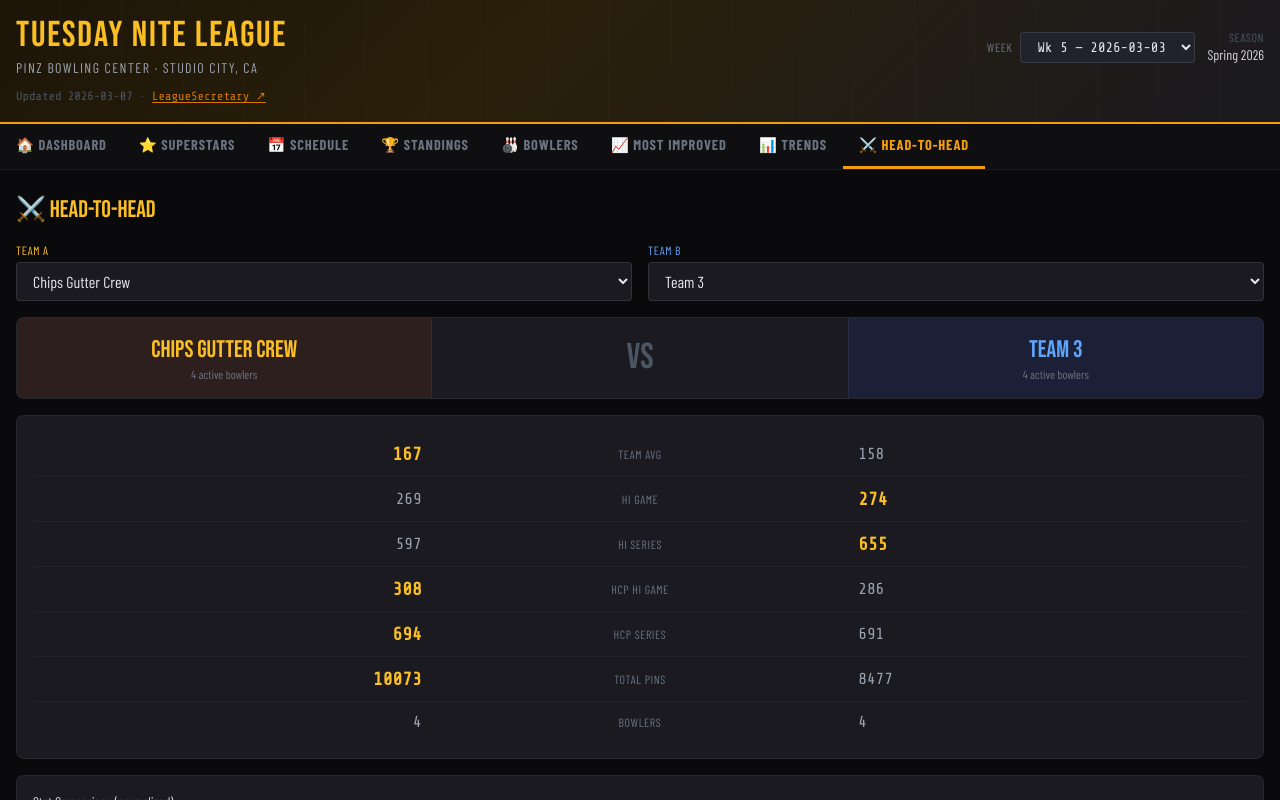
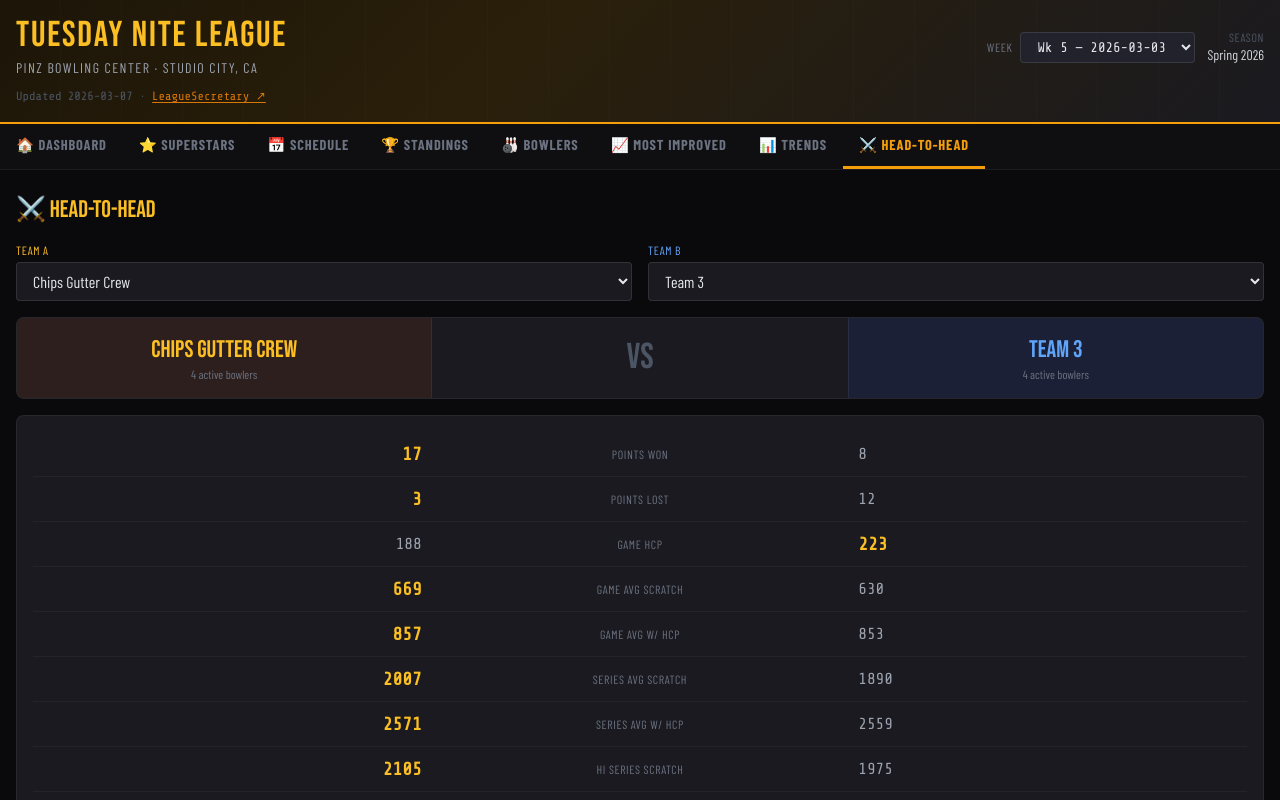
Before and after one commit to spaceshiptrip/tues-nite, a React (Vite) app: page / in a window 1280 px wide. Both pictures are taken after a click on the element "View Head-to-Head". Shown: the top 800 px of the page. Built offline with nearby package versions, Linux system fonts and the light colour scheme; a web font is replaced by a local one.

Commit message:
working on improving H2H view #13 (#15)

```diff
--- a/src/views/HeadToHead.jsx
+++ b/src/views/HeadToHead.jsx
@@ -31,28 +31,39 @@ export default function HeadToHead({ weekData, initialTeamA = '', initialTeamB =
 
   if (!weekData) return <p className="text-gray-500">No data.</p>
 
-  const teams = useMemo(() => computeTeams(weekData.bowlers), [weekData])
+  const teams = useMemo(() => {
+    const raw = computeTeams(weekData.bowlers)
+    // gameHcp = sum of active bowlers' per-game handicap
+    return raw.map(t => ({
+      ...t,
+      gameHcp: t.bowlers.filter(b => b.TotalGames > 0).reduce((sum, b) => sum + (b.HandicapAfterBowling ?? 0), 0)
+    }))
+  }, [weekData])
   const teamNames = teams.map(t => t.TeamName).sort()
 
   const tA = teams.find(t => t.TeamName === teamA)
   const tB = teams.find(t => t.TeamName === teamB)
 
+  // Pull standings rows for each team
+  const stA = useMemo(() => weekData.standings?.find(s => s.teamName === teamA) ?? null, [weekData, teamA])
+  const stB = useMemo(() => weekData.standings?.find(s => s.teamName === teamB) ?? null, [weekData, teamB])
+
   // Normalize stats 0-100 for radar
   const radarData = useMemo(() => {
     if (!tA || !tB) return []
-    const norm = (a, b, key) => {
-      const max = Math.max(a[key], b[key]) || 1
-      return { a: Math.round((a[key] / max) * 100), b: Math.round((b[key] / max) * 100) }
+    const normVal = (a, b) => {
+      const max = Math.max(a ?? 0, b ?? 0) || 1
+      return { a: Math.round(((a ?? 0) / max) * 100), b: Math.round(((b ?? 0) / max) * 100) }
     }
     return [
-      { stat: 'Avg',        ...norm(tA, tB, 'teamAvg') },
-      { stat: 'Hi Game',    ...norm(tA, tB, 'highGame') },
-      { stat: 'Hi Series',  ...norm(tA, tB, 'highSeries') },
-      { stat: 'Hcp Game',   ...norm(tA, tB, 'highHcpGame') },
-      { stat: 'Hcp Series', ...norm(tA, tB, 'highHcpSeries') },
-      { stat: 'Pins',       ...norm(tA, tB, 'totalPins') },
+      { stat: 'Pts Won',     ...normVal(stA?.pointsWon,                          stB?.pointsWon) },
+      { stat: 'Ser Scratch', ...normVal(stA?.scratchPins,                         stB?.scratchPins) },
+      { stat: 'Ser Hcp',     ...normVal(stA?.hdcpPins,                            stB?.hdcpPins) },
+      { stat: 'Hi Series',   ...normVal(stA?.highScratchSeries ?? tA.highSeries,  stB?.highScratchSeries ?? tB.highSeries) },
+      { stat: 'Hi Ser Hcp',  ...normVal(tA.highHcpSeries,                         tB.highHcpSeries) },
+      { stat: 'Game Hcp',    ...normVal(tA.gameHcp,                               tB.gameHcp) },
     ]
-  }, [tA, tB])
+  }, [tA, tB, stA, stB])
 
   return (
     <div className="space-y-4 animate-slide-up">
@@ -106,13 +117,20 @@ export default function HeadToHead({ weekData, initialTeamA = '', initialTeamB =
 
           {/* Stat comparison */}
           <div className="bg-alley-700 rounded-lg border border-white/[0.06] p-4">
-            <StatRow label="Team Avg"    aVal={tA.teamAvg}      bVal={tB.teamAvg} />
-            <StatRow label="Hi Game"     aVal={tA.highGame}     bVal={tB.highGame} />
-            <StatRow label="Hi Series"   aVal={tA.highSeries}   bVal={tB.highSeries} />
-            <StatRow label="Hcp Hi Game" aVal={tA.highHcpGame}  bVal={tB.highHcpGame} />
-            <StatRow label="Hcp Series"  aVal={tA.highHcpSeries} bVal={tB.highHcpSeries} />
-            <StatRow label="Total Pins"  aVal={tA.totalPins}    bVal={tB.totalPins} />
-            <StatRow label="Bowlers"     aVal={tA.bowlers.length} bVal={tB.bowlers.length} />
+            <StatRow label="Points Won"          aVal={stA?.pointsWon}    bVal={stB?.pointsWon} />
+            <StatRow label="Points Lost"         aVal={stA?.pointsLost}   bVal={stB?.pointsLost}   higherIsBetter={false} />
+            <StatRow label="Game Hcp"            aVal={tA.gameHcp}        bVal={tB.gameHcp} />
+            <StatRow label="Game Avg Scratch"    aVal={stA?.teamAverage ?? null}   bVal={stB?.teamAverage ?? null} />
+            <StatRow label="Game Avg w/ Hcp"     aVal={stA ? Math.round(stA.teamAverage + tA.gameHcp) : null}
+                                                 bVal={stB ? Math.round(stB.teamAverage + tB.gameHcp) : null} />
+            <StatRow label="Series Avg Scratch"  aVal={stA ? Math.round(stA.teamAverage * 3) : null}
+                                                 bVal={stB ? Math.round(stB.teamAverage * 3) : null} />
+            <StatRow label="Series Avg w/ Hcp"   aVal={stA ? Math.round(stA.teamAverage * 3 + tA.gameHcp * 3) : null}
+                                                 bVal={stB ? Math.round(stB.teamAverage * 3 + tB.gameHcp * 3) : null} />
+            <StatRow label="Hi Series Scratch"   aVal={stA?.highScratchSeries ?? tA.highSeries}   bVal={stB?.highScratchSeries ?? tB.highSeries} />
+            <StatRow label="Hi Series w/ Hcp"    aVal={tA.highHcpSeries}  bVal={tB.highHcpSeries} />
+            <StatRow label="Total Pins Scratch"  aVal={stA?.scratchPins ?? tA.totalPins}   bVal={stB?.scratchPins ?? tB.totalPins} />
+            <StatRow label="Total Pins w/ Hcp"   aVal={stA?.hdcpPins}     bVal={stB?.hdcpPins} />
           </div>
 
           {/* Radar chart */}
@@ -141,21 +159,37 @@ export default function HeadToHead({ weekData, initialTeamA = '', initialTeamB =
               { team: tB, color: 'text-blue-400',  bgBorder: 'border-blue-700/30'  }].map(({ team, color, bgBorder }) => (
               <div key={team.TeamID} className={`bg-alley-700 rounded-lg border ${bgBorder} p-4`}>
                 <h4 className={`font-ui font-800 ${color} uppercase tracking-wider text-sm mb-2`}>{team.TeamName} Roster</h4>
-                <div className="grid grid-cols-3 text-xs text-zinc-600 uppercase tracking-wider pb-1 border-b border-white/[0.06] mb-1 gap-2">
-                  <span>Name</span>
+                <div className="grid grid-cols-5 text-xs text-zinc-600 uppercase tracking-wider pb-1 border-b border-white/[0.06] mb-1 gap-1">
+                  <span className="col-span-2">Name</span>
                   <span className="text-center">Avg</span>
-                  <span className="text-right">Hcp</span>
+                  <span className="text-center">Hcp</span>
+                  <span className="text-right">Avg+Hcp</span>
                 </div>
                 {[...team.bowlers]
                   .filter(b => b.TotalGames > 0)
                   .sort((a, b) => b.Average - a.Average)
                   .map(b => (
-                    <div key={b.BowlerID} className="grid grid-cols-3 items-center py-1.5 border-b border-white/[0.04] last:border-0 text-xs gap-2">
-                      <span className="font-ui text-gray-300 truncate col-span-1">{b.BowlerName.includes(',') ? b.BowlerName.split(', ').reverse().join(' ') : b.BowlerName}</span>
+                    <div key={b.BowlerID} className="grid grid-cols-5 items-center py-1.5 border-b border-white/[0.04] last:border-0 text-xs gap-1">
+                      <span className="font-ui text-gray-300 truncate col-span-2">{b.BowlerName.includes(',') ? b.BowlerName.split(', ').reverse().join(' ') : b.BowlerName}</span>
                       <span className="font-mono text-center text-gray-300 font-bold">{b.Average}</span>
-                      <span className="font-mono text-right text-zinc-500">+{b.HandicapAfterBowling} hcp</span>
+                      <span className="font-mono text-center text-blue-400">+{b.HandicapAfterBowling}</span>
+                      <span className="font-mono text-right text-zinc-300">{b.Average + (b.HandicapAfterBowling ?? 0)}</span>
                     </div>
                   ))}
+                {(() => {
+                  const active = team.bowlers.filter(b => b.TotalGames > 0)
+                  const sumAvg = active.reduce((s, b) => s + (b.Average ?? 0), 0)
+                  const sumAvgHcp = active.reduce((s, b) => s + (b.Average ?? 0) + (b.HandicapAfterBowling ?? 0), 0)
+                  const sumHcp = active.reduce((s, b) => s + (b.HandicapAfterBowling ?? 0), 0)
+                  return (
+                    <div className="mt-2 pt-2 border-t border-white/[0.06] grid grid-cols-5 text-xs gap-1">
+                      <span className="col-span-2 text-zinc-500 uppercase tracking-wider">Team Total</span>
+                      <span className="font-mono text-center text-gray-400">{sumAvg}</span>
+                      <span className="font-mono text-center text-blue-400">+{sumHcp}</span>
+                      <span className="font-mono text-right text-zinc-300">{sumAvgHcp}</span>
+                    </div>
+                  )
+                })()}
               </div>
             ))}
           </div>
```
